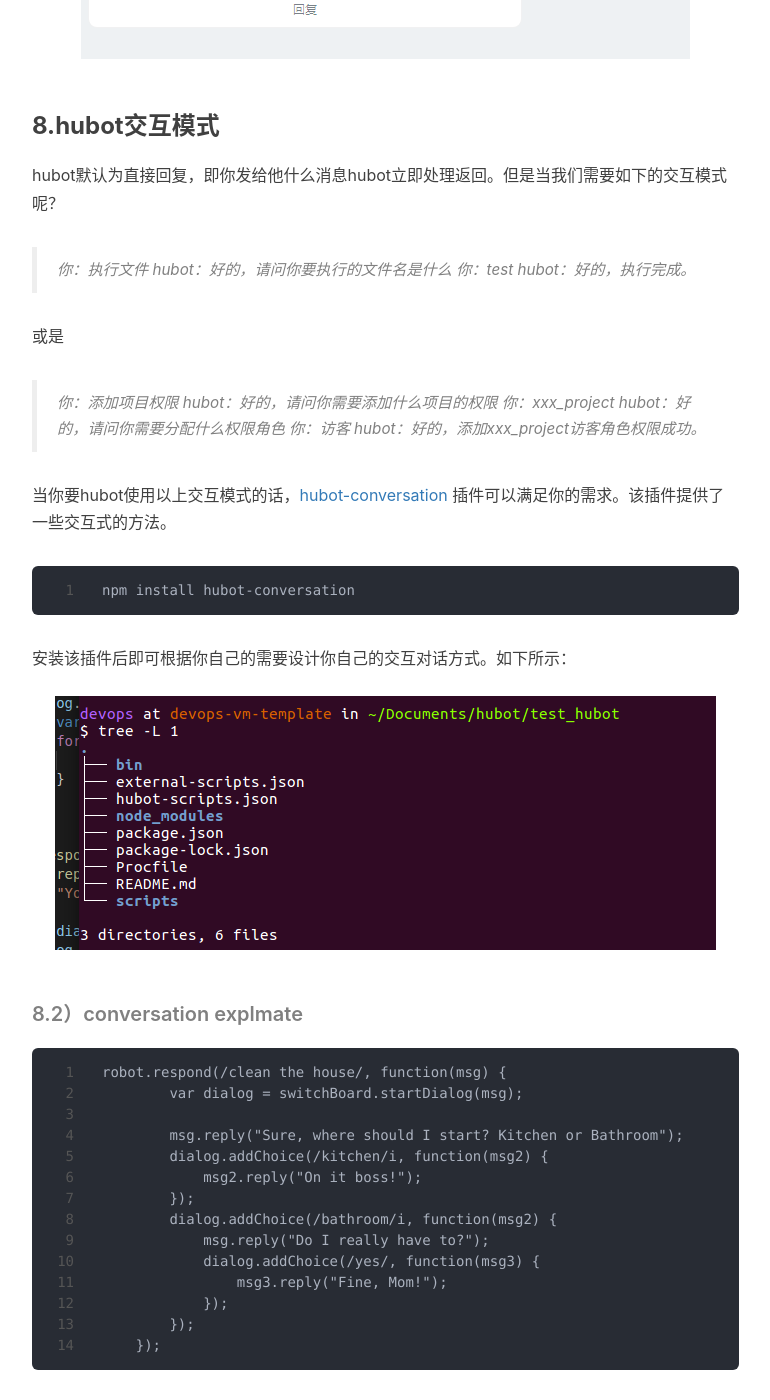
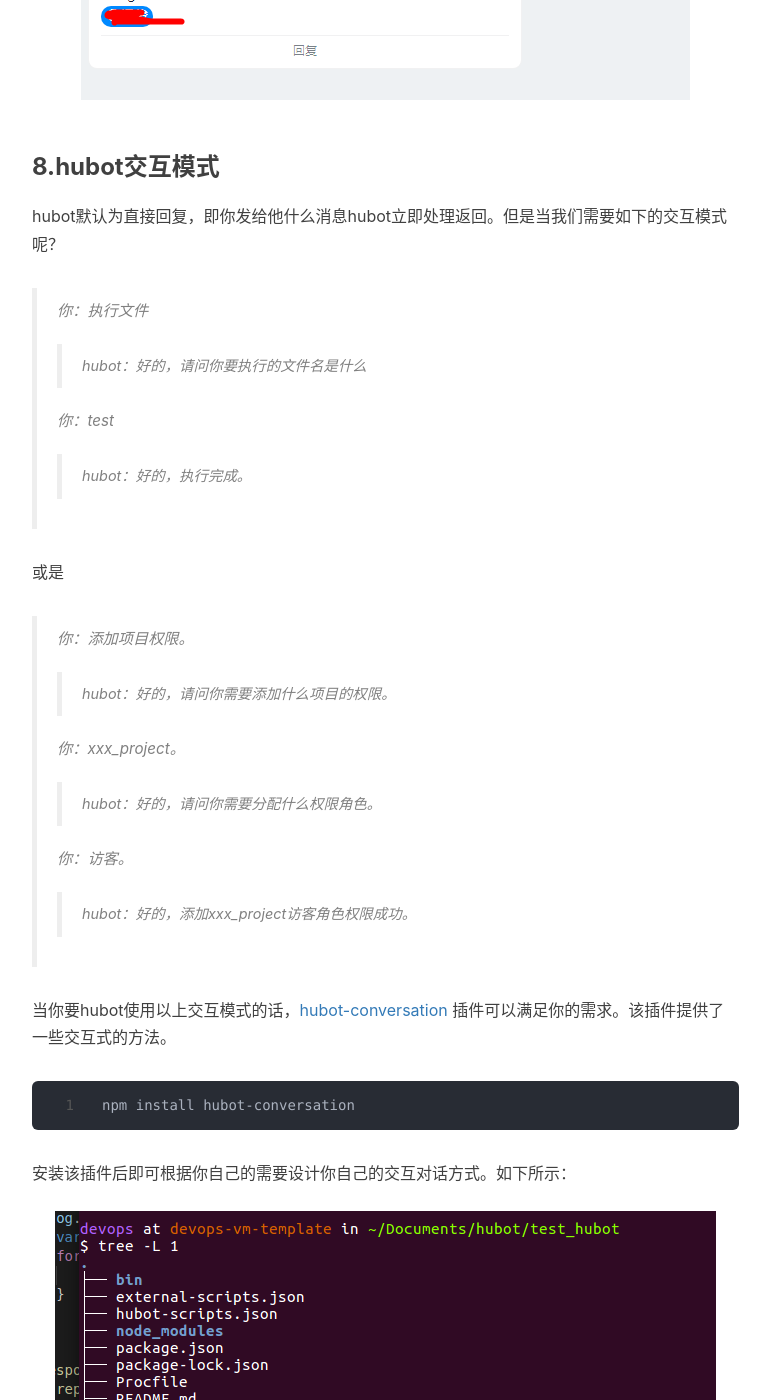
Before and after one commit to odinfor/odinfor.github.io, a Jekyll site: the page built from _posts/2020-03-22-chatOps.md, in a window 1280 px wide and 1400 px high, scrolled down 9231 px. Shown: the whole window, without its empty margins (233-1003 px from the left). Built offline with Jekyll 4.4.1, drawn with Linux system fonts in a browser that asks for light colours; nearby versions of some CDN libraries; comment, search, counter and statistics services are not loaded.

Commit message:
引用不换行

````diff
--- a/_posts/2020-03-22-chatOps.md
+++ b/_posts/2020-03-22-chatOps.md
@@ -114,6 +114,7 @@ hubot-dingtalk可在Github上搜索，[hubot-dingtalk](https://github.com/ineo6/
 
 github上hubot-dingtalk插件作者对标记的TODO如下
 > TODO
+>
 > ***
 > * 接入主动发消息webhook
 > * 优化消息显示
@@ -176,18 +177,21 @@ emote的回复形式为引用回复，如：
 hubot默认为直接回复，即你发给他什么消息hubot立即处理返回。但是当我们需要如下的交互模式呢？
 
 > 你：执行文件
-> hubot：好的，请问你要执行的文件名是什么
-> 你：test
-> hubot：好的，执行完成。
+>>hubot：好的，请问你要执行的文件名是什么
+>
+>你：test
+>>hubot：好的，执行完成。
 
 或是
 
-> 你：添加项目权限
-> hubot：好的，请问你需要添加什么项目的权限
-> 你：xxx_project
-> hubot：好的，请问你需要分配什么权限角色
-> 你：访客
-> hubot：好的，添加xxx_project访客角色权限成功。
+>你：添加项目权限。
+>>hubot：好的，请问你需要添加什么项目的权限。
+>
+>你：xxx_project。
+>>hubot：好的，请问你需要分配什么权限角色。
+>
+>你：访客。
+>>hubot：好的，添加xxx_project访客角色权限成功。
 
 当你要hubot使用以上交互模式的话，[hubot-conversation](https://github.com/lmarkus/hubot-conversation) 插件可以满足你的需求。该插件提供了一些交互式的方法。
 ```
````
